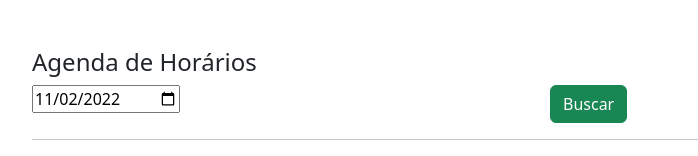
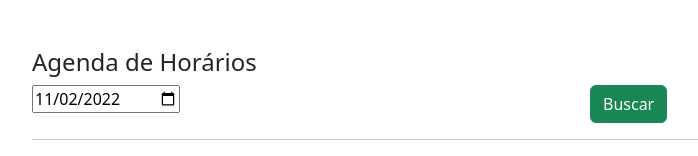
Before and after one commit to leonardoscosta98/projeto-barbearia, a Flask app: page /agenda in a window 1280 px wide; the page is wider, and only the part inside the window is pictured. Shown: the part 120-276 px from the top of that part, without its empty margins (50-748 px from the left). Run offline with Flask 2, Linux system fonts and the light colour scheme; data that the repository does not hold is empty; some libraries are stand-ins or nearby versions.

Commit message:
Update agenda.html

```diff
--- a/barbearia_projeto/templates/agenda.html
+++ b/barbearia_projeto/templates/agenda.html
@@ -6,7 +6,7 @@
             <form  class="row" action="/agenda" method="post">
                 <div class="row" >
                     <div class="col"> <input type="date" name="search" value="{{filtro}}"> </div>
-                    <div class="col" style="margin-right: 5rem;"><button type="submit" class="btn btn-success">Buscar </button></div>
+                    <div class="col"><button type="submit" class="btn btn-success">Buscar </button></div>
                 </div>
             </form>
         </div>
```
